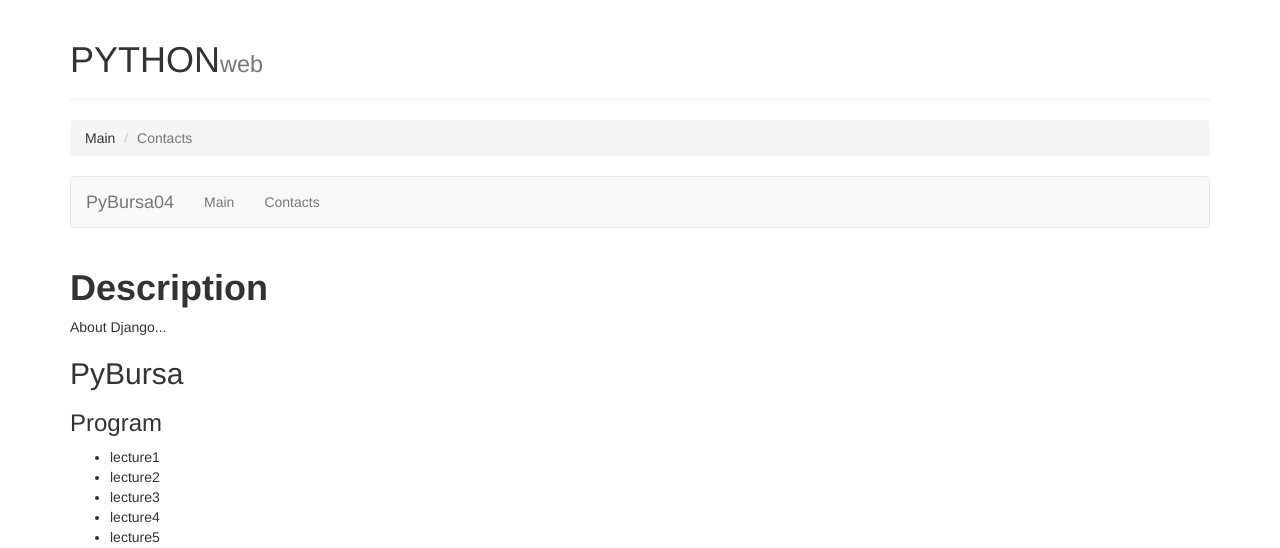
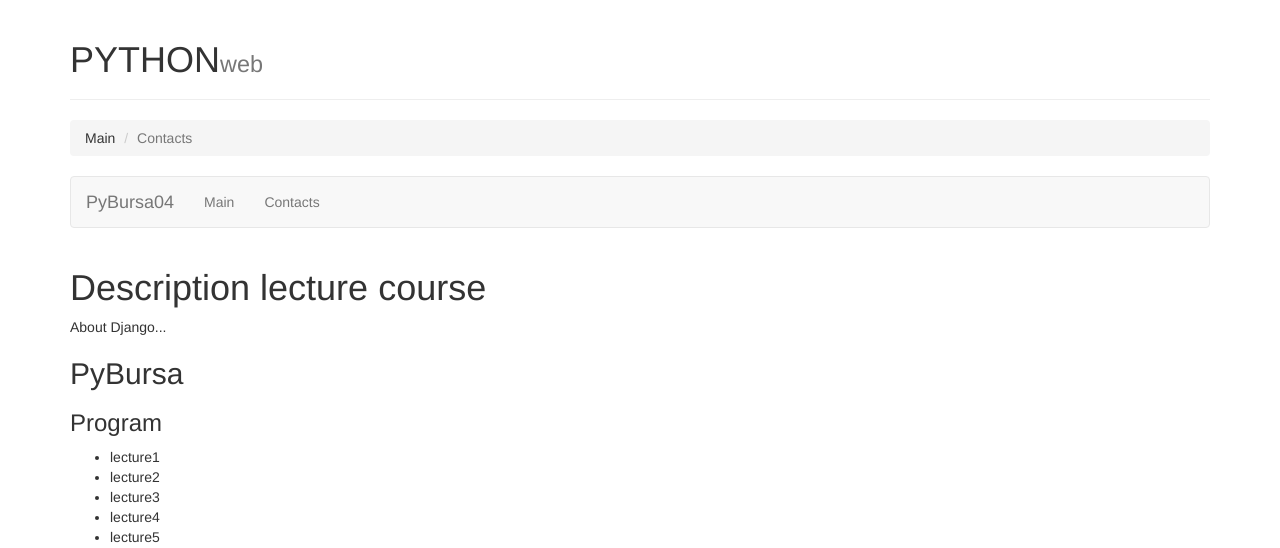
Before and after one commit to vpikalova/ooniversity_django_courses_04, a Python web app: template templates/index.html in a window 1280 px wide. Shown: the top 548 px of the page. Run offline with Jinja, Linux system fonts and the light colour scheme; the template is opened without the code that fills it, so the values that code supplies are empty; some libraries are stand-ins or nearby versions.

Commit message:
Modify index

```diff
--- a/templates/index.html
+++ b/templates/index.html
@@ -58,7 +58,7 @@
 </div>
 
 <div class="container">
-    <h1><b>Description</b></h1>
+    <h1>Description lecture course</h1>
     <p>About Django...</p>
     <h2>PyBursa</h2>
     <h3>Program</h3>
```
